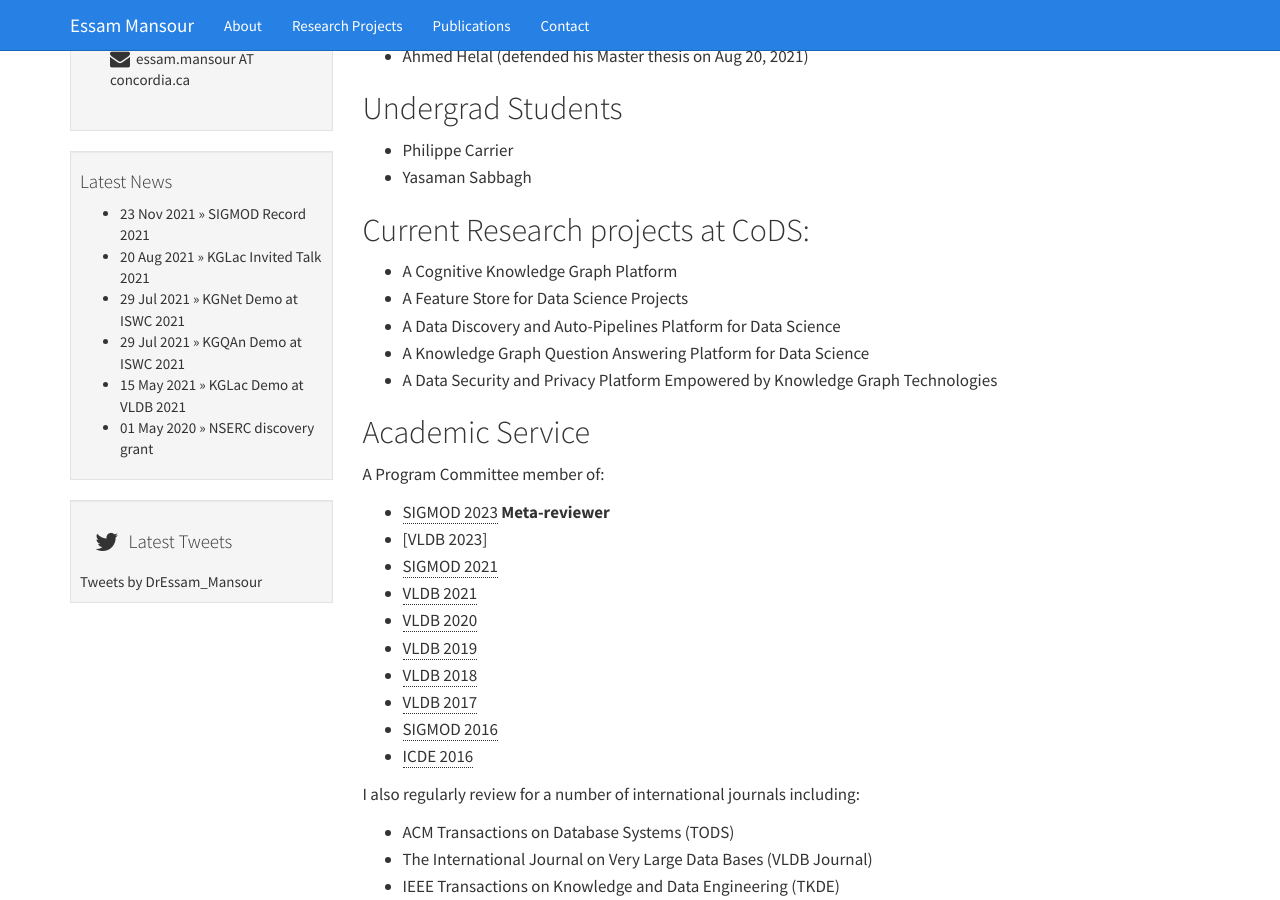
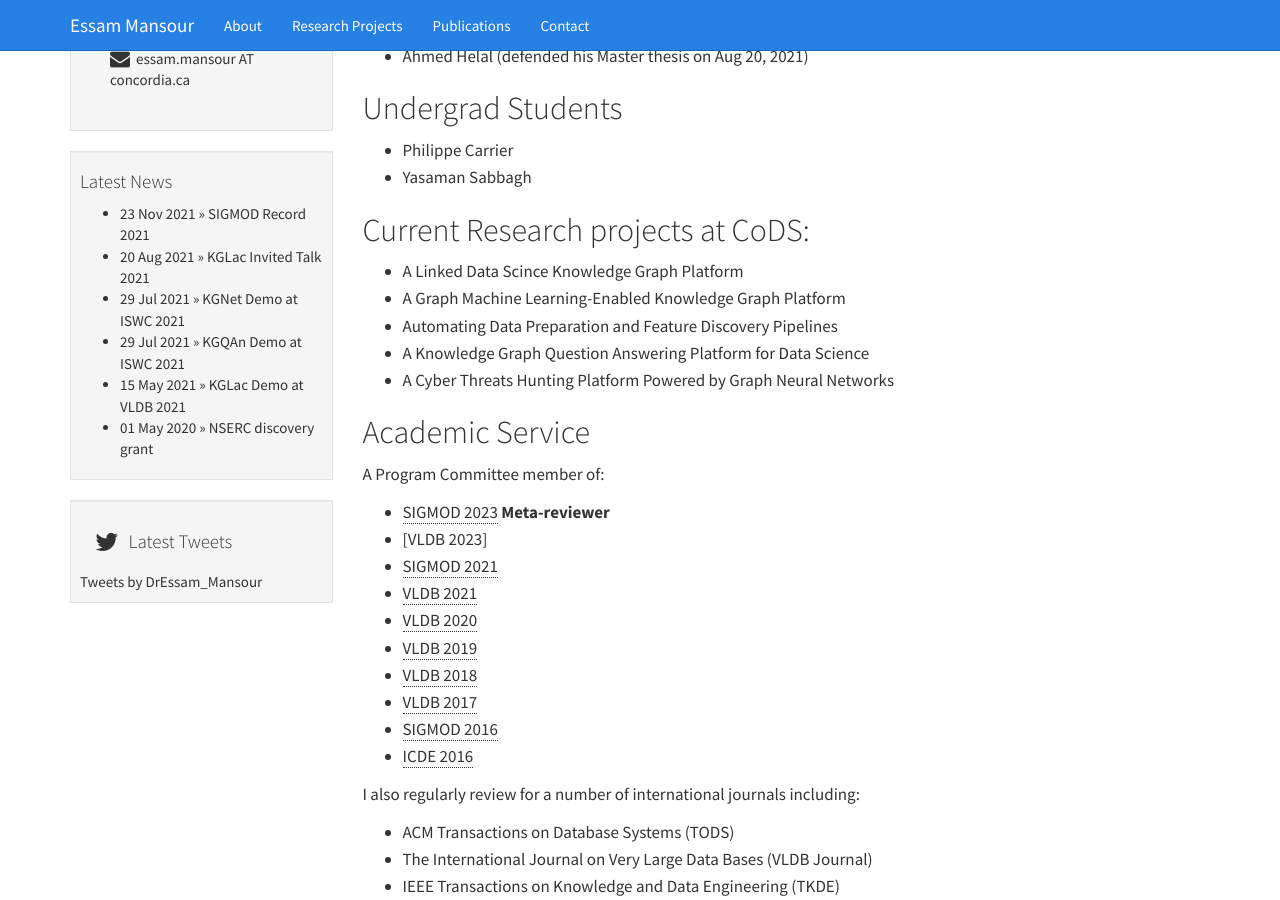
Before and after one commit to mansoure/mansoure.github.io, a Jekyll site: the page built from index.md, in a window 1280 px wide and 900 px high, scrolled down 561 px. Built offline with Jekyll 4.4.1, drawn with Linux system fonts in a browser that asks for light colours; comment, search, counter and statistics services are not loaded.

Commit message:
Update index.md

```diff
--- a/index.md
+++ b/index.md
@@ -29,11 +29,12 @@ I am an assistant professor in the Department of Computer-Science and Software E
 
 ## Current Research projects at CoDS:
 
-- A Cognitive Knowledge Graph Platform
-- A Feature Store for Data Science Projects
-- A Data Discovery and Auto-Pipelines Platform for Data Science
+- A Linked Data Scince Knowledge Graph Platform
+- A Graph Machine Learning-Enabled Knowledge Graph Platform
+- Automating Data Preparation and Feature Discovery Pipelines
 - A Knowledge Graph Question Answering Platform for Data Science
-- A Data Security and Privacy Platform Empowered by Knowledge Graph Technologies
+- A Cyber Threats Hunting Platform Powered by Graph Neural Networks
+
 
 <!-- ## Previous Research Projects
 
```
